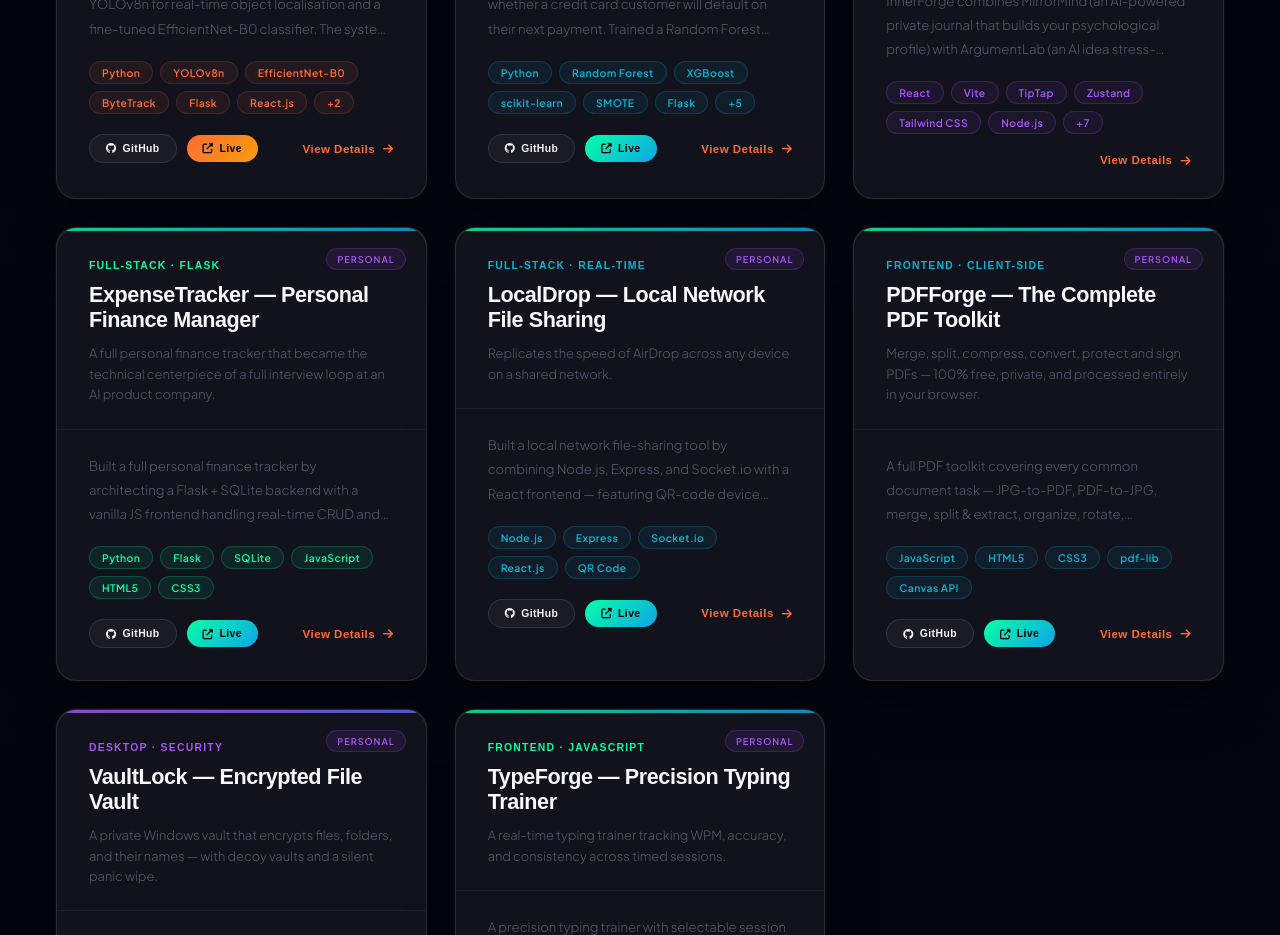
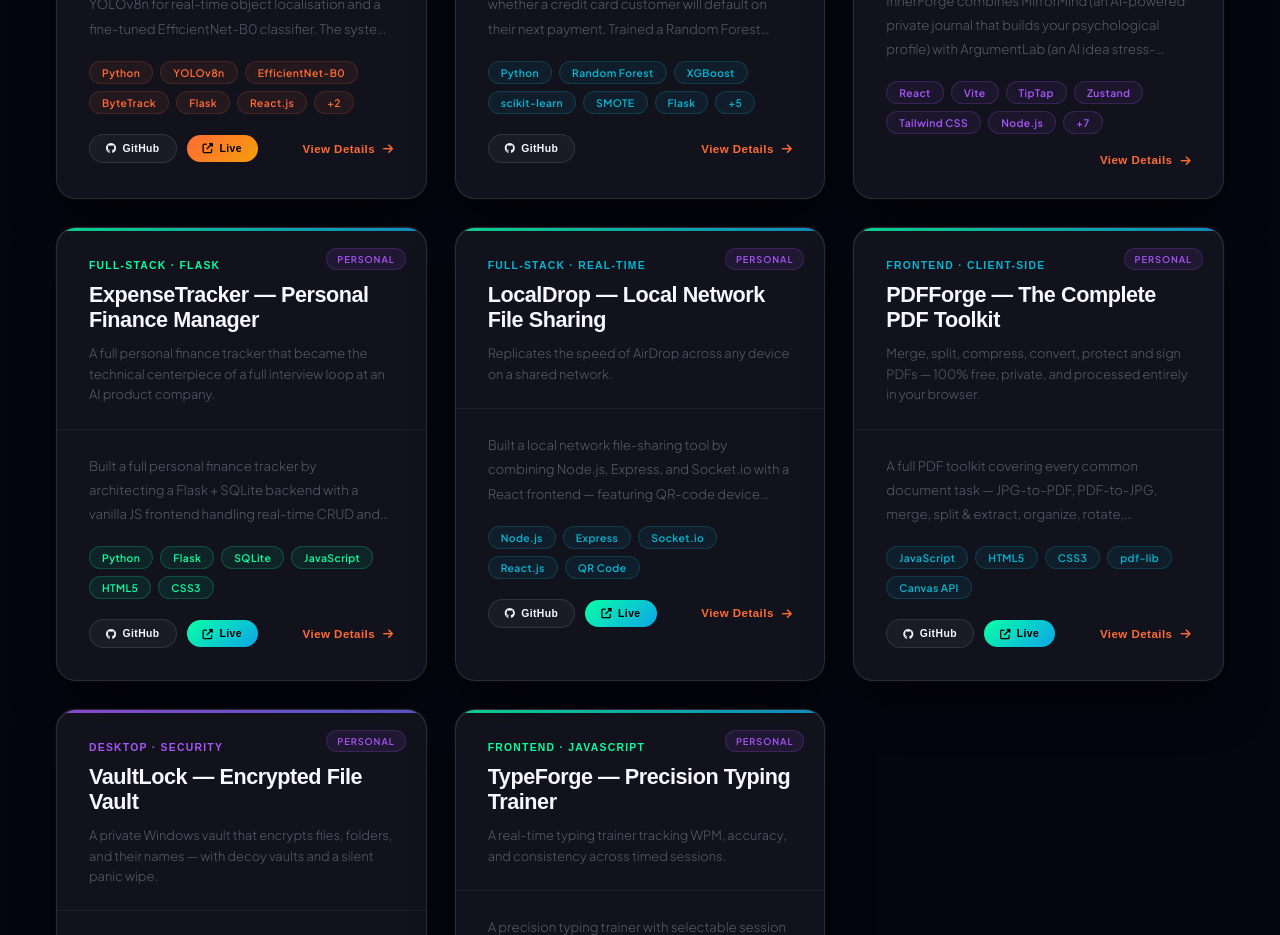
Before and after one commit to itsmearundas/itsmearundas.github.io, a React (Vite) app: page / in a window 1280 px wide. Shown: the part 3300-4235 px from the top of the page. Built offline with nearby package versions, Linux system fonts and the light colour scheme; the HTML template or start-up script is replaced by a standard one; a web font is replaced by a local one.

Commit message:
live link error

```diff
--- a/src/data/projects.js
+++ b/src/data/projects.js
@@ -15,7 +15,7 @@ export const projects = [
       'A two-stage deep learning pipeline combining YOLOv8n for real-time object localisation and a fine-tuned EfficientNet-B0 classifier. The system achieves 85.41% test accuracy and 0.85 macro-F1 across 17 CIFAR-100 classes with ByteTrack multi-object tracking. A responsive React frontend supports mode-switching between image, video, and webcam with zero page refreshes.',
     period: 'Jan 2026 – Mar 2026',
     github: 'https://github.com/itsmearundas/Detecting-and-classifying-multiple-objects-in-images-and-videos',
-    live: 'https://itsmearundas.github.io/Detecting-and-classifying-multiple-objects-in-images-and-videos/#download',
+    live: 'https://itsmearundas.github.io/Detecting-and-classifying-multiple-objects-in-images-and-videos/#',
     video: '/assets/videos/object-detection-demo.mp4', // Place your video here
     screenshot: '/assets/img/projects/object-detection.png',
     techStack: [
@@ -52,7 +52,7 @@ export const projects = [
       'Full-stack ML web application that predicts whether a credit card customer will default on their next payment. Trained a Random Forest classifier on 30,000 records from the Taiwan Credit Card Default dataset (UCI). Compared with XGBoost with full SMOTE balancing, feature engineering, and GridSearchCV hyperparameter tuning. Deployed via a Flask backend with a React frontend and MongoDB storage.',
     period: 'Jun 2025 – Dec 2025',
     github: 'https://github.com/itsmearundas/credit-default',
-    live: 'https://your-credit-default-demo.vercel.app', // ← Replace with your actual live URL
+    // live: 'https://your-credit-default-demo.vercel.app', // ← Replace with your actual live URL
     video: '/assets/videos/credit-default-demo.mp4', // Place your video here
     screenshot: '/assets/img/projects/credit-default.png',
     techStack: [
```
